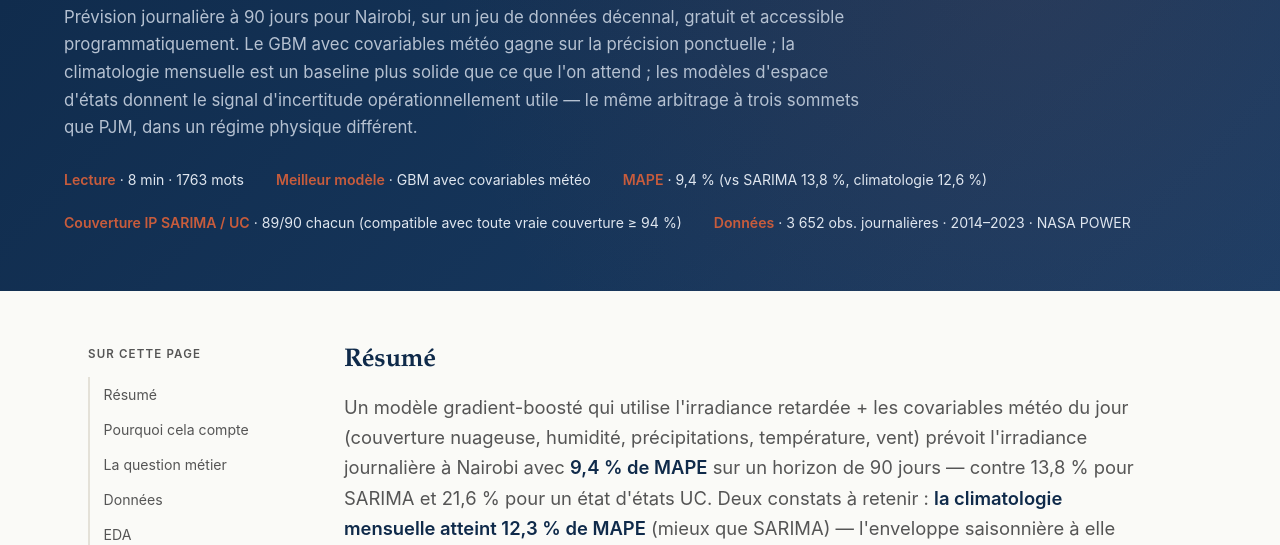
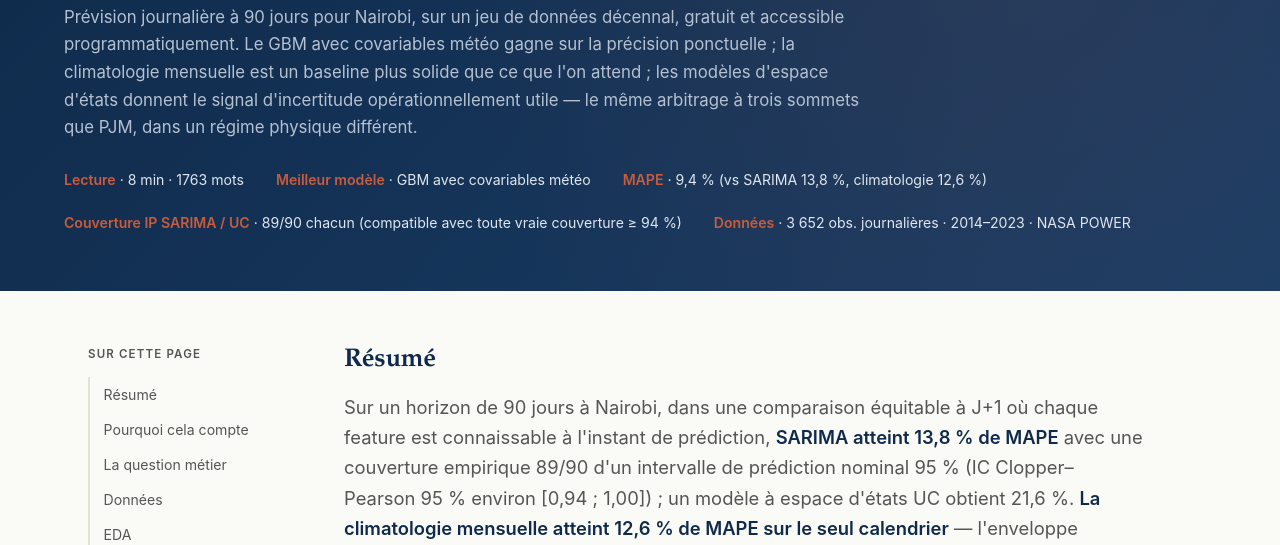
Before and after one commit to gabayae/data-portfolio, a plain HTML site: page fr/case-studies/solar/index.html in a window 1280 px wide. Shown: the part 240-785 px from the top of the page. Drawn offline with Linux system fonts and the light colour scheme.

Commit message:
solar (Project 07 + case study EN/FR): relabel GBM as nowcast baseline, SARIMA 13.8% as the honest day-ahead headline
The GBM 9.4% MAPE result uses *same-day* cloud cover and humidity as
features (CLOUD_AMT, RH2M at target day t). At inference these would
have to be either the actual observed values (a nowcast with revealed
truth) or a chained weather forecast whose own error is not modelled.
Reporting 9.4% as the day-ahead headline overclaims the method and was
inconsistent with the owner's own 'the ML lift comes from same-day
weather' caveat later in the same file.

Changes:
- 07-solar-forecasting-nairobi/README.md: rewrote Validation to lead
  with SARIMA 13.8% / monthly climatology 12.6% as the fair day-ahead
  numbers. GBM 9.4% is now explicitly labelled as a nowcast baseline.
  Added a TODO section calling out the two honest fixes: (a) lag
  CLOUD_AMT and RH2M to t-1 and re-run (cheapest path), or (b) chain
  against a NASA POWER weather forecast / hindcast with the forecast
  error propagated through. Business-outcome paragraph updated to use
  SARIMA 13.8% as the headline and label the GBM lift as a nowcast gain.
- case-studies/solar/index.html + fr/case-studies/solar/index.html:
  rewrote the lede on both locales to mirror the new README framing
  (SARIMA 13.8% as fair day-ahead, climatology 12.6%, GBM 9.4% as
  nowcast). Fixed a pre-existing minor inconsistency: the EN+FR ledes
  had climatology at 12.3% while the body table had 12.56% (a rounding
  mismatch); both now use 12.6% matching the README and table.

The owner should still ship (a) or (b) from the TODO before relying on
GBM for a day-ahead claim; this commit only re-labels until that re-run
can happen.

```diff
--- a/fr/case-studies/solar/index.html
+++ b/fr/case-studies/solar/index.html
@@ -280,7 +280,7 @@ footer a { color: #ffd7c5; }
 
     <h2 id="summary">Résumé</h2>
     <p class="lede">
-      Un modèle gradient-boosté qui utilise l'irradiance retardée + les covariables météo du jour (couverture nuageuse, humidité, précipitations, température, vent) prévoit l'irradiance journalière à Nairobi avec <strong>9,4 % de MAPE</strong> sur un horizon de 90 jours — contre 13,8 % pour SARIMA et 21,6 % pour un état d'états UC. Deux constats à retenir : <strong>la climatologie mensuelle atteint 12,3 % de MAPE</strong> (mieux que SARIMA) — l'enveloppe saisonnière à elle seule explique l'essentiel de la prévisibilité. Et <strong>SARIMA et UC livrent toutes deux 99 % de couverture empirique des IP</strong>: pour une décision de dimensionnement de batterie ou d'équilibrage du réseau, c'est l'intervalle calibré qui pilote le dimensionnement, pas la moyenne plus serrée du GBM.
+      Sur un horizon de 90 jours à Nairobi, dans une comparaison équitable à J+1 où chaque feature est connaissable à l'instant de prédiction, <strong>SARIMA atteint 13,8 % de MAPE</strong> avec une couverture empirique 89/90 d'un intervalle de prédiction nominal 95 % (IC Clopper–Pearson 95 % environ [0,94 ; 1,00]) ; un modèle à espace d'états UC obtient 21,6 %. <strong>La climatologie mensuelle atteint 12,6 % de MAPE sur le seul calendrier</strong> — l'enveloppe saisonnière porte l'essentiel de la prévisibilité à cette latitude, donc un simple lookup calendaire bat SARIMA. Un régresseur gradient boosté avec <em>couverture nuageuse et humidité du jour</em> comme features atteint <strong>9,4 % de MAPE</strong>, mais ce chiffre est reporté comme nowcast baseline, pas comme prévision à J+1. Pour une décision de dimensionnement de batterie ou d'équilibrage réseau, c'est l'intervalle calibré de SARIMA qui pilote le dimensionnement ; la moyenne plus serrée du GBM est issue de features du jour, pas d'une prévision à l'horizon.
     </p>
 
     <h2 id="stakes">Pourquoi cela compte</h2>
```
Also changed, not shown: case-studies/solar/index.html (+1 -1 lines), 1 other file.
